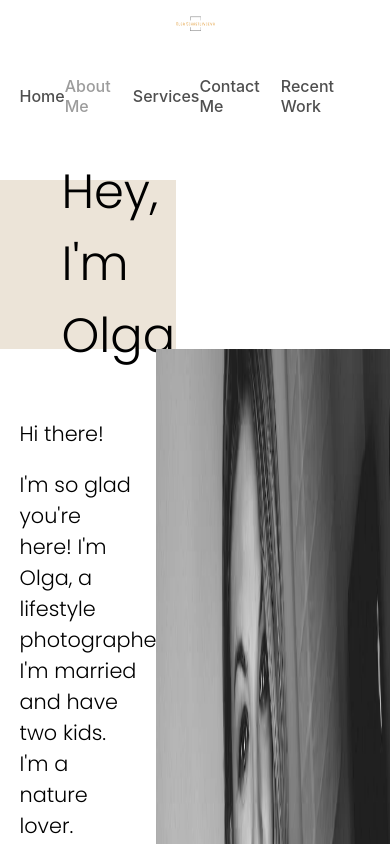
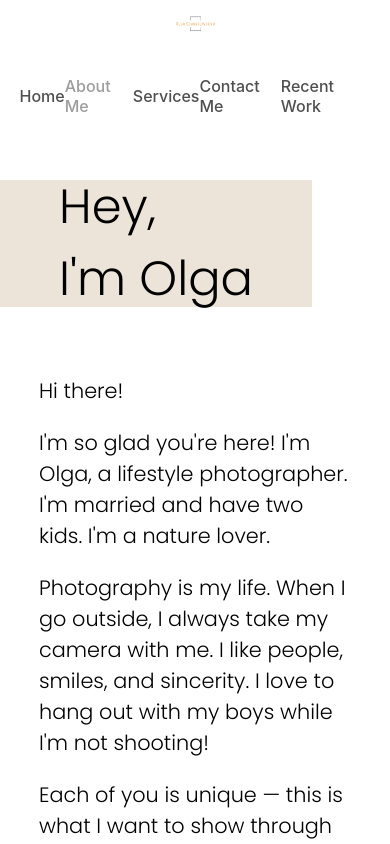
Before and after one commit to achichikalova/olga-photography-app, a React (Create React App) app: page /about in a window 390 px wide. Shown: the top 844 px of the page. Built offline with nearby package versions, Linux system fonts and the light colour scheme.

Commit message:
Add media queries for tablet

```diff
--- a/src/pages/About.scss
+++ b/src/pages/About.scss
@@ -10,10 +10,16 @@
     display: flex;
     justify-content: center;
     align-items: center;
+
     span {
       font-size: 3rem;
-      width: 30%;
+      width: auto;
       font-family: "Poppins", sans-serif;
+    }
+
+    @media screen and (max-width: 1020px) {
+      width: 80vw;
+      height: 15vh;
     }
   }
 
@@ -35,6 +41,22 @@
       width: 60vw;
       height: auto;
       overflow: hidden;
+      object-fit: cover;
+      object-position: center;
+    }
+
+    @media screen and (max-width: 1020px) {
+      flex-direction: column;
+      justify-content: center;
+      align-items: center;
+
+      article {
+        width: 80vw;
+      }
+
+      img {
+        width: 80vw;
+      }
     }
   }
 }
```
